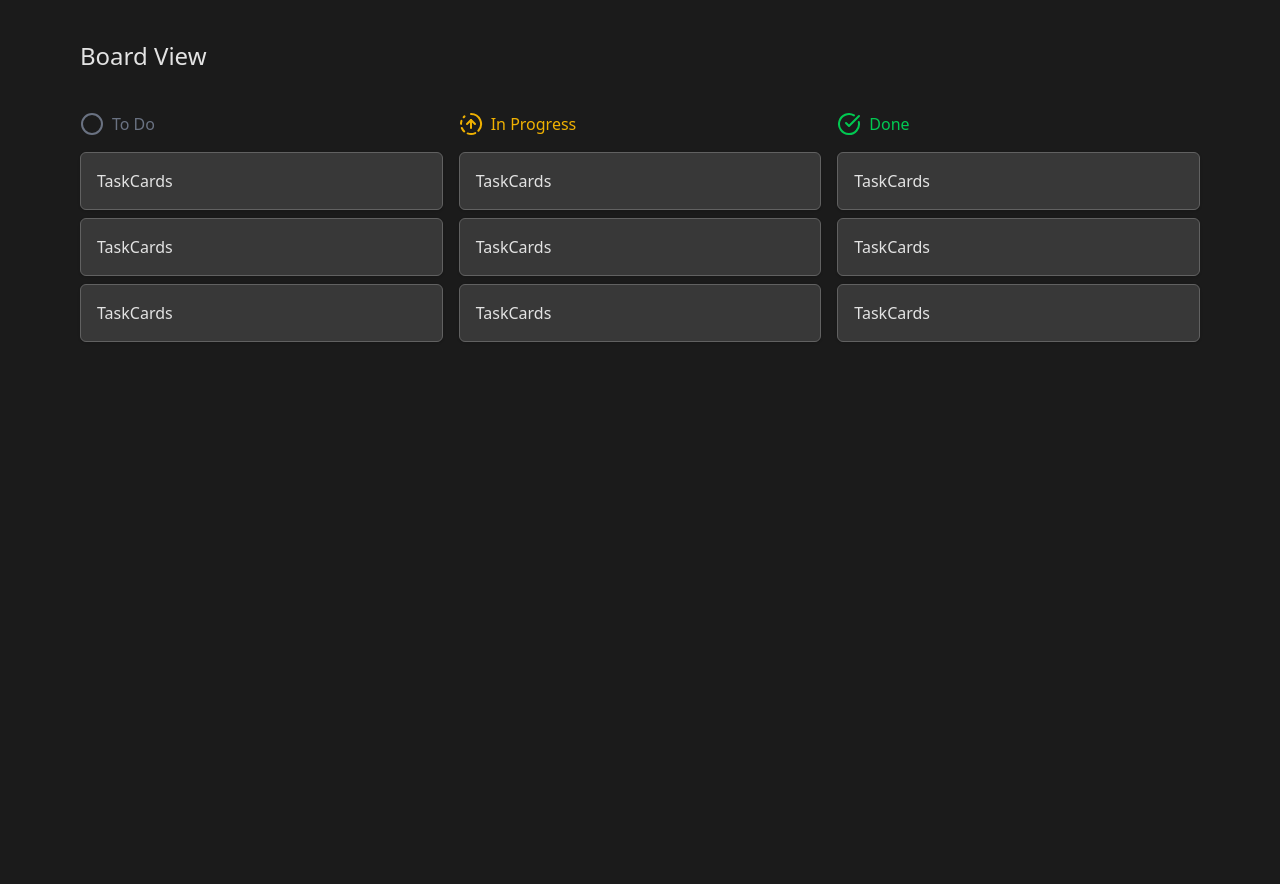
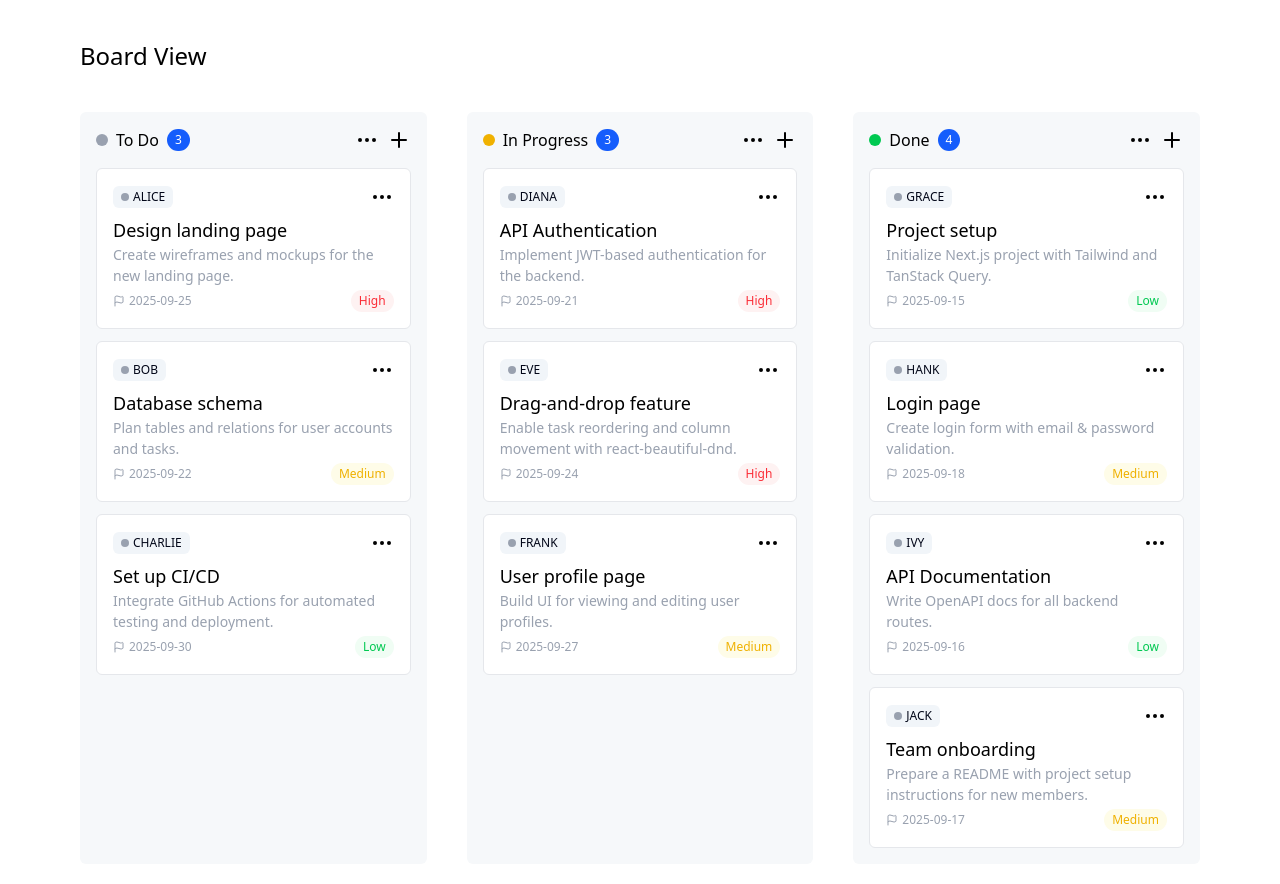
Before and after one commit to ylcharan/emitrr-frontend-task, a React (Vite) app: page / in a window 1280 px wide. Shown: the top 884 px of the page. Before the commit the page ends 800 px from the top, so only its background shows below. Built offline with nearby package versions, Linux system fonts and the light colour scheme.

Commit message:
added BorderViewCol and TaskCard

```diff
--- a/src/App.tsx
+++ b/src/App.tsx
@@ -1,44 +1,51 @@
-import { CheckCircle, CircleFadingArrowUp, Circle } from "lucide-react";
-import TaskCards from "./components/TaskCards";
+import BoardViewCol from "./components/BoardViewCol";
+import { dummyData } from "./data/dummyData";
+import type { Column } from "./data/types";
 
 function App() {
+  const data = dummyData;
   return (
     <div className="base-wrapper ">
       <h1 className="text-2xl">Board View</h1>
-      <div className="grid grid-cols-3 gap-4 mt-10">
-        <div className="flex flex-col gap-4">
-          <div className="flex items-center gap-2 text-gray-500">
-            <Circle className="w-6 h-6" />
-            To Do
+      <div className="grid grid-cols-3 gap-10 mt-10">
+        {data.map((column: Column) => (
+          <BoardViewCol key={column.id} column={column} />
+        ))}
+
+        {/* <div className="flex flex-col gap-4 bg-[#F6F8FA] p-4 rounded-md">
+          <div className="flex items-center justify-between">
+            <div className="flex items-center gap-2">
+              <div className="w-3 h-3 bg-yellow-500 rounded-full"></div>
+              In Progress
+            </div>
+            <div className="flex items-center gap-2">
+              <Ellipsis />
+              <Plus />
+            </div>
           </div>
-          <div className="flex flex-col gap-2">
+          <div className="flex flex-col gap-3">
             <TaskCards />
             <TaskCards />
             <TaskCards />
           </div>
         </div>
-        <div className="flex flex-col gap-4">
-          <div className="flex items-center gap-2 text-yellow-500">
-            <CircleFadingArrowUp className="w-6 h-6" />
-            In Progress
+        <div className="flex flex-col gap-4 bg-[#F6F8FA] p-4 rounded-md">
+          <div className="flex items-center justify-between">
+            <div className="flex items-center gap-2">
+              <div className="w-3 h-3 bg-green-500 rounded-full"></div>
+              Done
+            </div>
+            <div className="flex items-center gap-2">
+              <Ellipsis />
+              <Plus />
+            </div>
           </div>
-          <div className="flex flex-col gap-2">
+          <div className="flex flex-col gap-3">
             <TaskCards />
             <TaskCards />
             <TaskCards />
           </div>
-        </div>
-        <div className="flex flex-col gap-4">
-          <div className="flex items-center gap-2 text-green-500">
-            <CheckCircle className="w-6 h-6" />
-            Done
-          </div>
-          <div className="flex flex-col gap-2">
-            <TaskCards />
-            <TaskCards />
-            <TaskCards />
-          </div>
-        </div>
+        </div> */}
       </div>
     </div>
   );
--- /dev/null
+++ b/src/components/BoardViewCol.tsx
@@ -0,0 +1,39 @@
+// eslint-disable-next-line @typescript-eslint/ban-ts-comment
+// @ts-expect-error
+import { Ellipsis, Plus } from "lucide-react";
+import TaskCards from "./TaskCards";
+import type { Column } from "../data/types";
+
+const BoardViewCol = ({ column }: { column: Column }) => {
+  return (
+    <div className="flex flex-col gap-4 bg-[#F6F8FA] p-4 rounded-md">
+      <div className="flex items-center justify-between">
+        <div className="flex items-center gap-2">
+          <div
+            className={`${
+              column.title === "To Do"
+                ? "bg-gray-400"
+                : column.title === "In Progress"
+                ? "bg-yellow-500"
+                : "bg-green-500"
+            } w-3 h-3 rounded-full`}
+          ></div>
+          {column.title}{" "}
+          <span className="bg-blue-600 text-white px-2 py-0.5 rounded-full text-[12px]">
+            {column.tasks.length}
+          </span>
+        </div>
+        <div className="flex items-center gap-2">
+          <Ellipsis />
+          <Plus />
+        </div>
+      </div>
+      <div className="flex flex-col gap-3">
+        {column.tasks.map((task) => (
+          <TaskCards key={task.id} task={task} />
+        ))}
+      </div>
+    </div>
+  );
+};
+export default BoardViewCol;
--- a/src/components/TaskCards.tsx
+++ b/src/components/TaskCards.tsx
@@ -1,7 +1,39 @@
-const TaskCards = () => {
+// eslint-disable-next-line @typescript-eslint/ban-ts-comment
+// @ts-expect-error
+import { Ellipsis, Flag } from "lucide-react";
+import type { Task } from "../data/types";
+
+const TaskCards = ({ task }: { task: Task }) => {
   return (
-    <div className="border p-4 rounded-md shadow-sm w-full bg-[#383838] border-[#616161]">
-      TaskCards
+    <div className="border p-4 rounded-md w-full bg-[#fff] gap-1 border-gray-200">
+      <div className="flex items-center justify-between">
+        <span className="bg-slate-100 text-slate-950 text-[12px] px-2 py-0.5 rounded-md uppercase flex items-center gap-1">
+          <div className="w-2 h-2 bg-gray-400 rounded-full"></div>
+          {task.createdBy}
+        </span>
+        <Ellipsis />
+      </div>
+      <div className="flex items-center justify-between">
+        <h1 className="text-[18px] text-black mt-2">{task.title}</h1>
+      </div>
+      <p className="text-gray-400 text-[14px]">{task.description}</p>
+      <div className="flex items-center justify-between mt-1">
+        <div className="text-gray-400 text-[12px] flex items-center">
+          <Flag className="mr-1 w-3 h-3" />
+          {task.dueDate}
+        </div>
+        <span
+          className={`${
+            task.priority === "High"
+              ? "bg-red-50 text-red-500"
+              : task.priority === "Medium"
+              ? "bg-yellow-50 text-yellow-500"
+              : "bg-green-50 text-green-500"
+          } text-[12px] px-2 py-0.5 rounded-full`}
+        >
+          {task.priority}
+        </span>
+      </div>
     </div>
   );
 };
--- /dev/null
+++ b/src/data/dummyData.ts
@@ -0,0 +1,106 @@
+import type { Column } from "./types";
+
+export const dummyData: Column[] = [
+  {
+    id: "col-1",
+    title: "To Do",
+    tasks: [
+      {
+        id: "task-1",
+        title: "Design landing page",
+        description: "Create wireframes and mockups for the new landing page.",
+        createdBy: "Alice",
+        priority: "High",
+        dueDate: "2025-09-25",
+      },
+      {
+        id: "task-2",
+        title: "Database schema",
+        description: "Plan tables and relations for user accounts and tasks.",
+        createdBy: "Bob",
+        priority: "Medium",
+        dueDate: "2025-09-22",
+      },
+      {
+        id: "task-3",
+        title: "Set up CI/CD",
+        description:
+          "Integrate GitHub Actions for automated testing and deployment.",
+        createdBy: "Charlie",
+        priority: "Low",
+        dueDate: "2025-09-30",
+      },
+    ],
+  },
+  {
+    id: "col-2",
+    title: "In Progress",
+    tasks: [
+      {
+        id: "task-4",
+        title: "API Authentication",
+        description: "Implement JWT-based authentication for the backend.",
+        createdBy: "Diana",
+        priority: "High",
+        dueDate: "2025-09-21",
+      },
+      {
+        id: "task-5",
+        title: "Drag-and-drop feature",
+        description:
+          "Enable task reordering and column movement with react-beautiful-dnd.",
+        createdBy: "Eve",
+        priority: "High",
+        dueDate: "2025-09-24",
+      },
+      {
+        id: "task-6",
+        title: "User profile page",
+        description: "Build UI for viewing and editing user profiles.",
+        createdBy: "Frank",
+        priority: "Medium",
+        dueDate: "2025-09-27",
+      },
+    ],
+  },
+  {
+    id: "col-3",
+    title: "Done",
+    tasks: [
+      {
+        id: "task-7",
+        title: "Project setup",
+        description:
+          "Initialize Next.js project with Tailwind and TanStack Query.",
+        createdBy: "Grace",
+        priority: "Low",
+        dueDate: "2025-09-15",
+      },
+      {
+        id: "task-8",
+        title: "Login page",
+        description: "Create login form with email & password validation.",
+        createdBy: "Hank",
+        priority: "Medium",
+        dueDate: "2025-09-18",
+      },
+      {
+        id: "task-9",
+        title: "API Documentation",
+        description: "Write OpenAPI docs for all backend routes.",
+        createdBy: "Ivy",
+        priority: "Low",
+        dueDate: "2025-09-16",
+      },
+      {
+        id: "task-10",
+        title: "Team onboarding",
+        description:
+          "Prepare a README with project setup instructions for new members.",
+        createdBy: "Jack",
+        priority: "Medium",
+        dueDate: "2025-09-17",
+      },
+    ],
+  },
+];
--- /dev/null
+++ b/src/data/types.ts
@@ -0,0 +1,17 @@
+// src/lib/data/types.ts
+export type Priority = "High" | "Medium" | "Low";
+
+export interface Task {
+  id: string;
+  title: string;
+  description: string;
+  createdBy: string;
+  priority: Priority;
+  dueDate: string; // ISO format: YYYY-MM-DD
+}
+
+export interface Column {
+  id: string;
+  title: string;
+  tasks: Task[];
+}
--- a/src/index.css
+++ b/src/index.css
@@ -1,7 +1,7 @@
 @import "tailwindcss";
 
 body {
-  @apply bg-[#1B1B1B] text-[#E3E3E3];
+  @apply bg-[#fff] text-[#000];
 }
 
 .base-wrapper {
```
